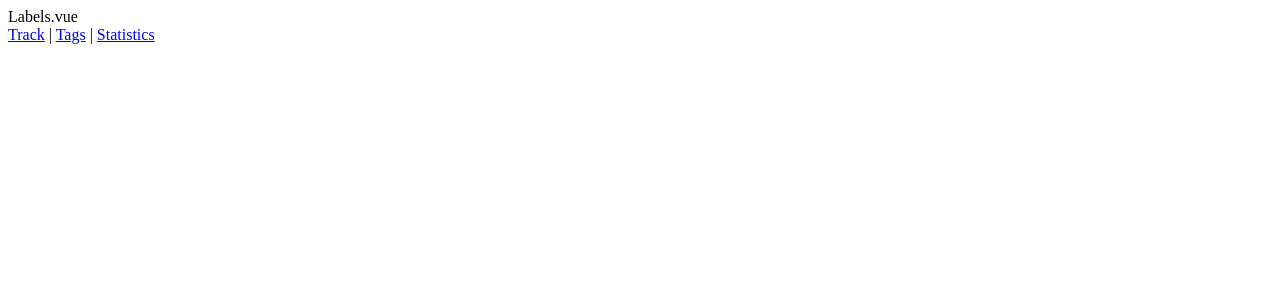
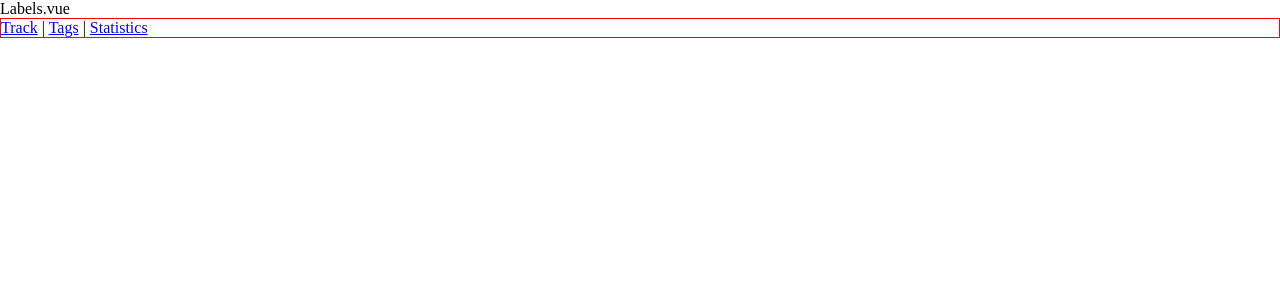
Before and after one commit to Patrick-Jiang/pjtrack, a Vue app: page /#/labels in a window 1280 px wide. Shown: the top 300 px of the page. Built offline with nearby package versions, Linux system fonts and the light colour scheme.

Commit message:
money page layout

```diff
--- a/src/App.vue
+++ b/src/App.vue
@@ -1,5 +1,5 @@
 <template>
-  <div >
+  <div>
 
     <router-view></router-view>
 
@@ -7,6 +7,12 @@
 </template>
 
 <style lang="scss">
+* {
+  margin:0;
+  padding: 0;
+  box-sizing: border-box;
+}
+
 #app {
   font-family: Avenir, Helvetica, Arial, sans-serif;
   -webkit-font-smoothing: antialiased;
--- a/src/components/Nav.vue
+++ b/src/components/Nav.vue
@@ -1,5 +1,5 @@
 <template>
-  <div>
+  <div class="nav">
     <router-link to="/money">Track</router-link>
     |
     <router-link to="/labels">Tags</router-link>
@@ -15,5 +15,5 @@
 </script>
 
 <style lang="scss" scoped>
-
+  .nav {border: 1px solid red}
 </style>
--- a/src/views/Money.vue
+++ b/src/views/Money.vue
@@ -1,5 +1,11 @@
 <template>
-  <div>Money.vue
+  <div class="nav-wrapper">
+    <div class="content">
+      <p>Money.vue</p>
+      <p>Money.vue</p>
+      <p>Money.vue</p>
+      <p>Money.vue</p>
+    </div>
     <Nav/>
   </div>
 </template>
@@ -14,5 +20,17 @@
 </script>
 
 <style lang="scss" scoped>
+.nav-wrapper {
 
+  border: 1px solid green;
+  display: flex;
+  flex-direction: column;
+  height: 100vh;
+}
+
+.content {
+  border: 1px solid blue;
+  overflow: auto;
+  flex-grow: 1;
+}
 </style>
```
